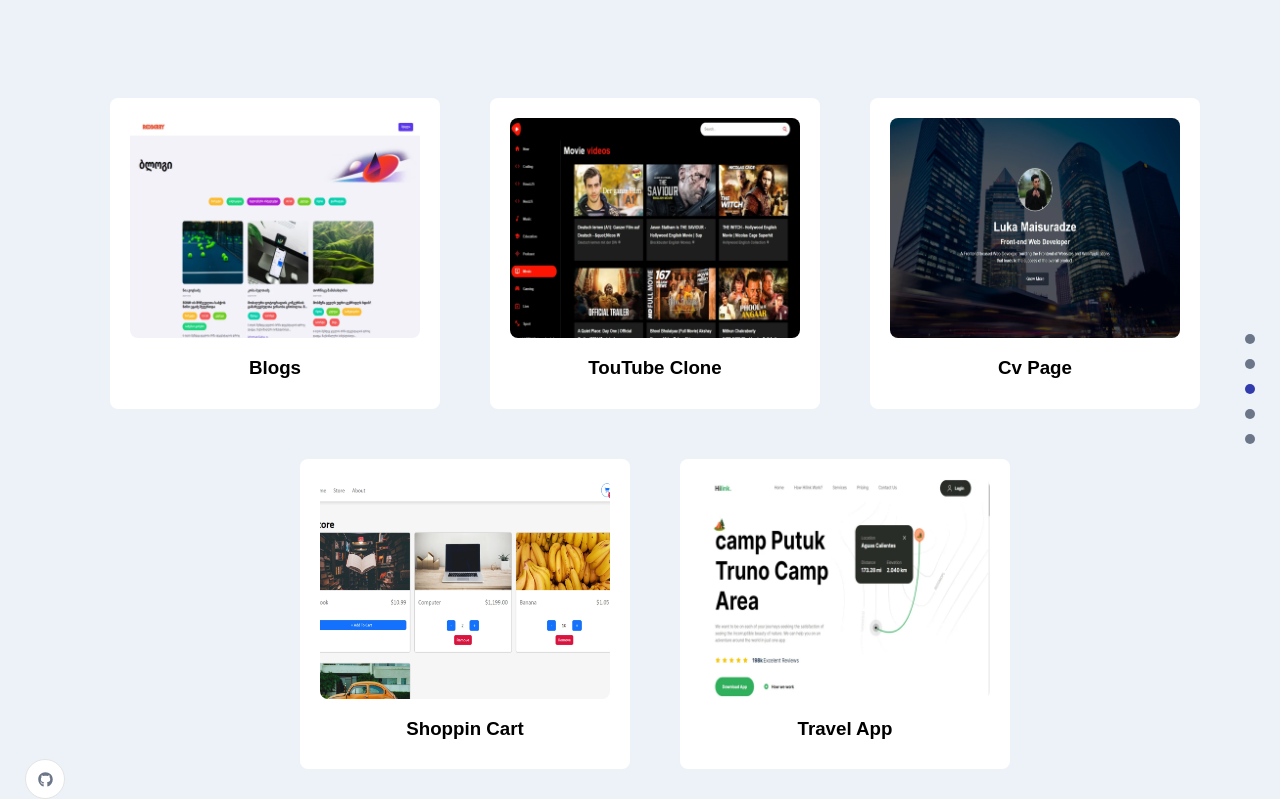
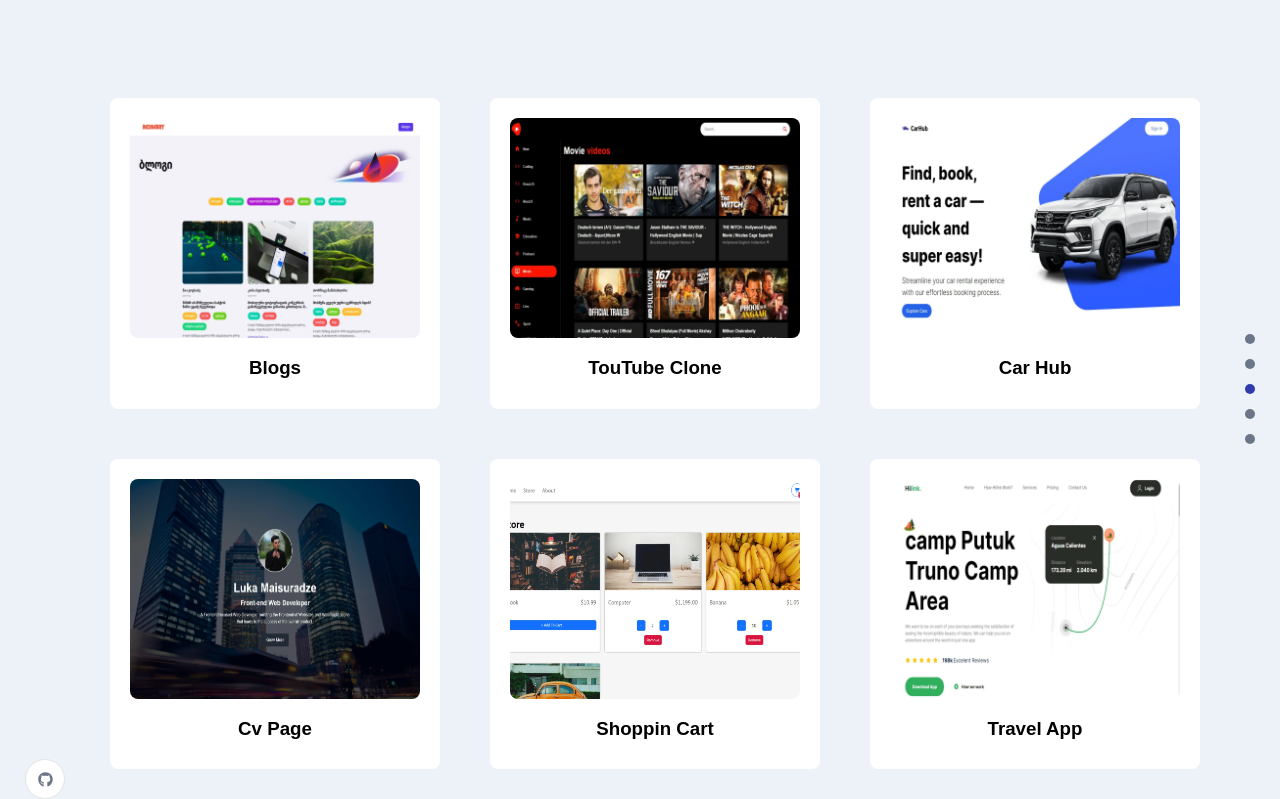
Before and after one commit to MaisuradzeLuka/Portfolio, a React (Vite) app: page / in a window 1280 px wide. Shown: the part 1555-2354 px from the top of the page. Built offline with nearby package versions, Linux system fonts and the light colour scheme.

Commit message:
adds carhub project

```diff
--- a/src/Constants/images.ts
+++ b/src/Constants/images.ts
@@ -15,6 +15,7 @@ import cvPage from "../assets/cv-page.webp";
 import blogs from "../assets/blogs.webp";
 import youtube_clone from "../assets/YouTube_clone.webp";
 import travel_app from "../assets/Travel-App.webp";
+import car_hub from "../assets/Car-Hub.webp";
 
 import profile from "../assets/profile.webp";
 import circle from "../assets/circle.svg";
@@ -23,6 +24,7 @@ import logo from "../assets/logo.webp";
 import firebase from "../assets/firebase.webp";
 
 export default {
+  car_hub,
   travel_app,
   youtube_clone,
   blogs,
--- a/src/Constants/lists.ts
+++ b/src/Constants/lists.ts
@@ -47,7 +47,13 @@ export const workList = [
     projectUrl: "https://you-tube-clone-1dcvpqyp9-maisuradzeluka.vercel.app/",
     codeUrl: "https://github.com/MaisuradzeLuka/YouTube_Clone",
   },
-
+  {
+    title: "Car Hub",
+    img: images.car_hub,
+    id: "carHub",
+    projectUrl: "https://car-hub-mauve-gamma.vercel.app/",
+    codeUrl: "https://github.com/MaisuradzeLuka/CarHub",
+  },
   {
     title: "Cv Page",
     img: images.cvPage,
```
Also changed, not shown: src/assets/Car-Hub.webp (added).
